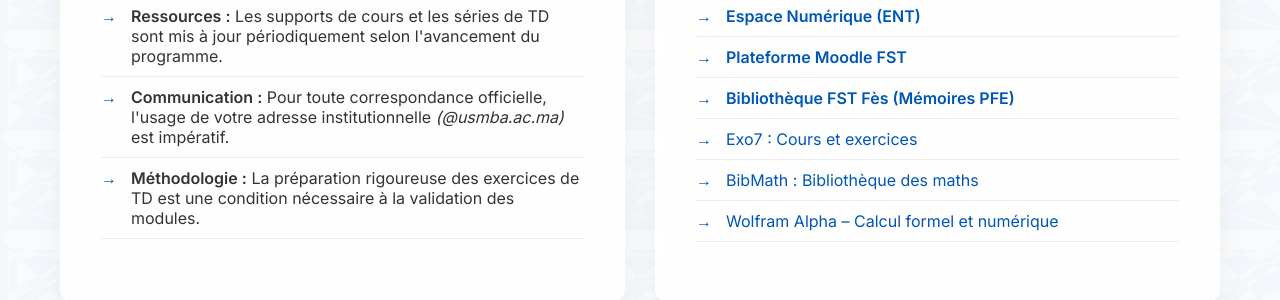
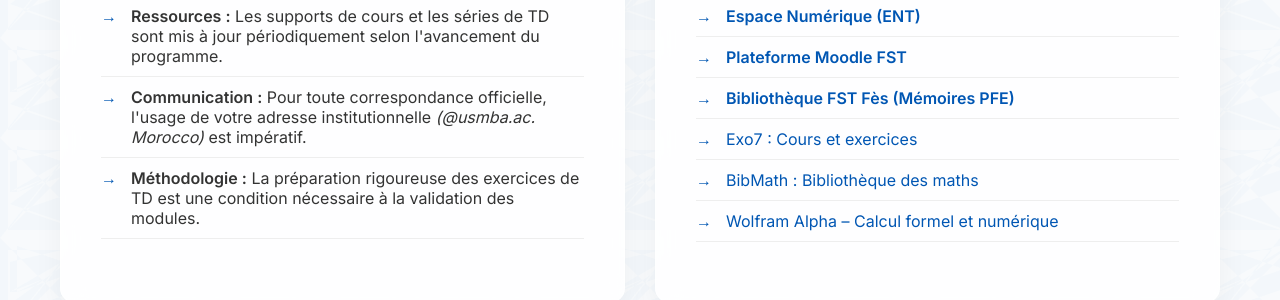
Before and after one commit to mahmoudmath/mahmoudmath.github.io, a Jekyll site: the page index.html, which Jekyll copies as it is, in a window 1280 px wide. Shown: the part 1362-1662 px from the top of the page. Built offline with Jekyll 4.4.1, drawn with Linux system fonts in a browser that asks for light colours.

Commit message:
Update index.html

```diff
--- a/index.html
+++ b/index.html
@@ -5,11 +5,12 @@
     <meta name="viewport" content="width=device-width, initial-scale=1.0">
     <title>Pr. Mahmoud El Ahmadi - Espace Académique</title>
     <link rel="stylesheet" href="style.css">
+    <!-- Bibliothèque pour le dynamisme -->
     <link href="https://unpkg.com/aos@2.3.1/dist/aos.css" rel="stylesheet">
 </head>
 <body>
     <div class="container">
-        <!-- EN-TÊTE CORRIGÉ (Image entière + Badge Jaune) -->
+        <!-- EN-TÊTE PRESTIGIEUX -->
         <header class="professor-header" data-aos="fade-down">
            <div class="header-photo">
                 <img src="assets/pdf/photo-prof.jpg" alt="Pr. Mahmoud El Ahmadi">
@@ -65,13 +66,14 @@
             </p>
         </section>
 
+        <!-- SECTION PÉDAGOGIE (DÉCOR AMÉLIORÉ VIA CSS) -->
         <div class="resources-grid">
             <div class="resource-card search-item" style="border-top-color: #dc3545;" data-aos="zoom-in">
                 <span class="resource-icon" style="font-size: 2em;">📢</span>
                 <h3 style="margin-top: 10px;">ANNONCES PÉDAGOGIQUES</h3>
                 <ul class="resource-list">
                     <li><strong>Ressources :</strong> Les supports de cours et les séries de TD sont mis à jour périodiquement selon l'avancement du programme.</li>
-                    <li><strong>Communication :</strong> Pour toute correspondance officielle, l'usage de votre adresse institutionnelle <em>(@usmba.ac.ma)</em> est impératif.</li>
+                    <li><strong>Communication :</strong> Pour toute correspondance officielle, l'usage de votre adresse institutionnelle <em>(@usmba.ac. Morocco)</em> est impératif.</li>
                     <li><strong>Méthodologie :</strong> La préparation rigoureuse des exercices de TD est une condition nécessaire à la validation des modules.</li>
                 </ul>
             </div>
@@ -110,8 +112,10 @@
         </footer>
     </div>
 
+    <!-- BOUTON RETOUR EN HAUT -->
     <button id="backToTop" title="Retour en haut">↑</button>
 
+    <!-- SCRIPTS -->
     <script src="https://unpkg.com/aos@2.3.1/dist/aos.js"></script>
     <script>
         AOS.init({ duration: 1000, once: true });
```
